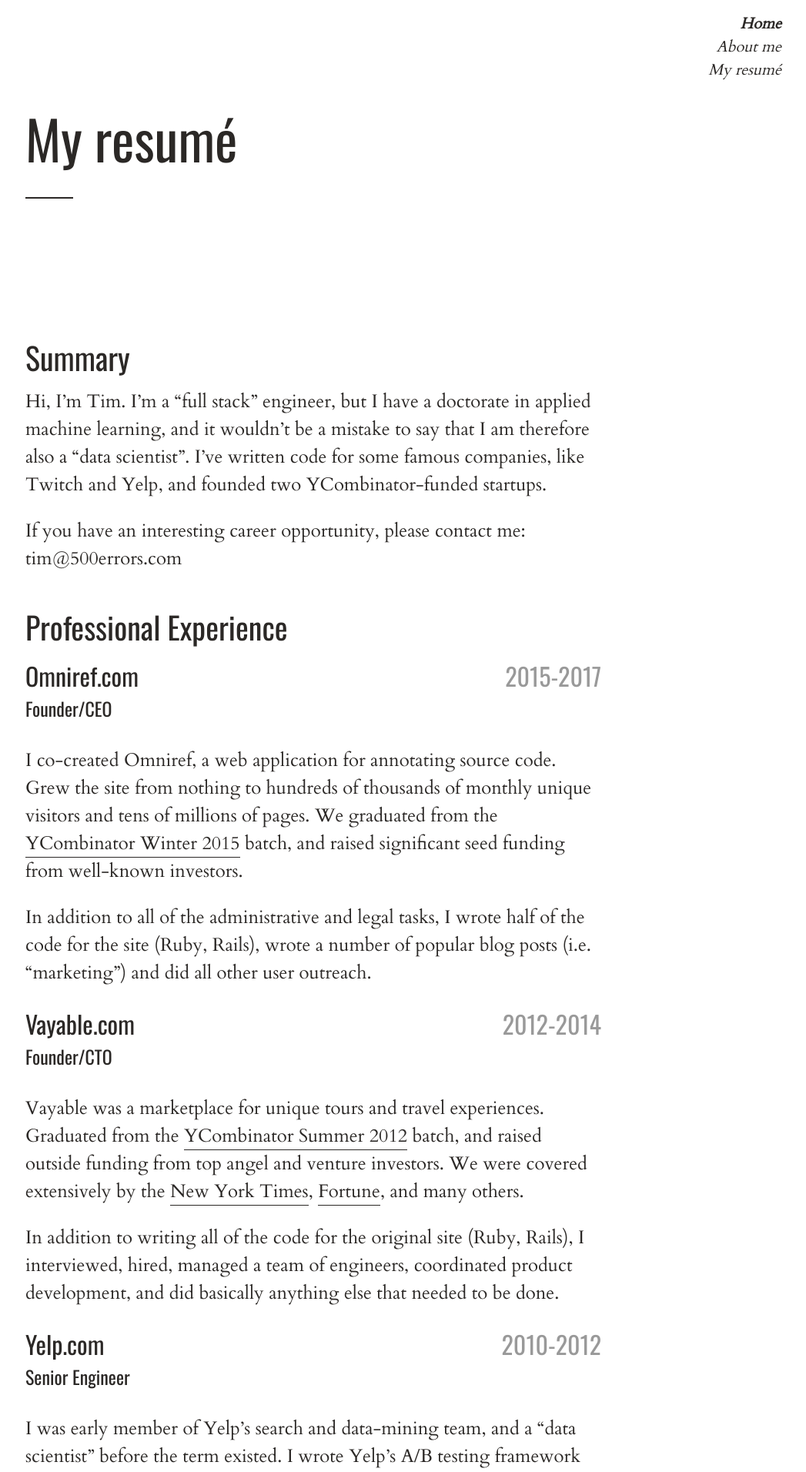
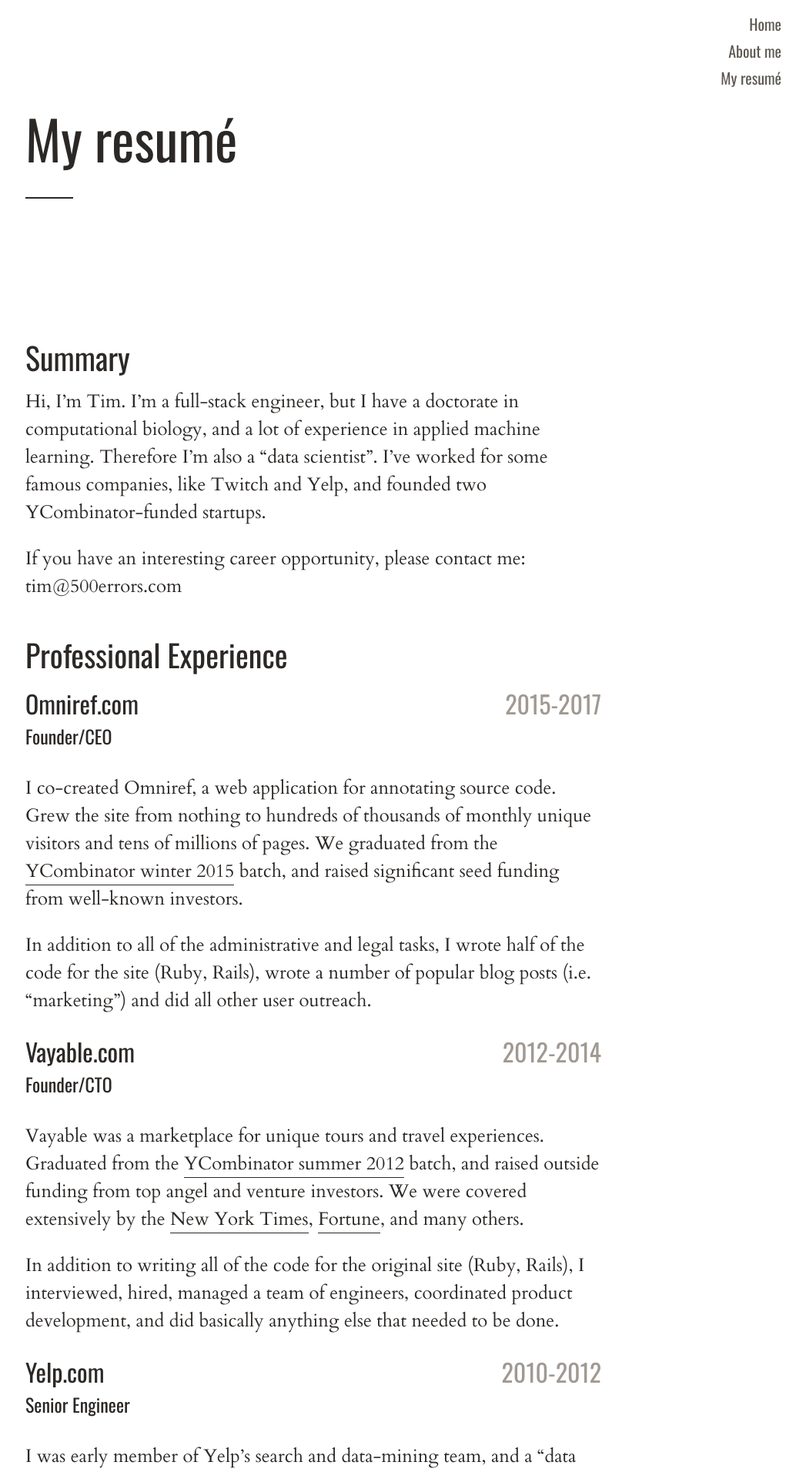
Before and after one commit to timaro/timaro.github.io, a Jekyll site: the page built from resume.md, in a window 1280 px wide. Shown: the top 1912 px of the page at 77% size, without its empty margins (233-1280 px from the left). Built offline with Jekyll 4.4.1, drawn with Linux system fonts in a browser that asks for light colours.

Commit message:
changed style of sidebar links, tweaked resume.

```diff
--- a/_includes/header.html
+++ b/_includes/header.html
@@ -1,26 +1,21 @@
 <header class="px-2 clearfix">
-  <!-- <div class="left-lg absolute-lg left-0 top-0 sm-width-full mt-2">
-    <a class="no-underline-hover px-1" href="{{ site.baseurl }}/">
-      <span class="inline-block h4 hide-sm ml-2">&#x261c;</span>
-    </a>
-    <a class="italic no-underline" href="{{ site.baseurl }}/">
-       home
-    </a>
-  </div> -->
   <div class="right-lg absolute-lg right-0 top-0">
     <ul class="mt-1 mt-lg-2 mr-2 mr-lg-3">
-      <li class="inline-block block-lg text-right ml-1 ml-lg-0">
-        <a class="italic h4 bold no-underline" href="{{ site.baseurl }}/">
-          <!-- {{ site.title }} -->
-          Home
-        </a>
+      <li class="inline-block block-lg text-right ml-0 ml-lg-0">
+        <h4 class="text-accent mt-0">
+          <a class="no-underline" href="{{ site.baseurl }}/">
+            Home
+          </a>
+        </h4>
       </li>
       {% for my_page in site.pages %}
         {% if my_page.title %}
         <li class="inline-block block-lg text-right ml-1 ml-lg-0">
-          <a class="italic no-underline h4" href="{{ my_page.url | prepend: site.baseurl }}">
-            {{ my_page.title }}
-          </a>
+          <h4 class="text-accent mt-0">
+            <a class="no-underline" href="{{ my_page.url | prepend: site.baseurl }}">
+              {{ my_page.title }}
+            </a>
+          </h4>
         </li>
         {% endif %}
       {% endfor %}
--- a/_sass/_components.scss
+++ b/_sass/_components.scss
@@ -142,7 +142,7 @@ code {
 
   .date {
     margin-top:0px;
-    color:#999;
+    color:$gray;
     display:inline-block;
     float:right;
   }
--- a/_sass/_theme-light.scss
+++ b/_sass/_theme-light.scss
@@ -2,11 +2,12 @@
 
 // Color variables
 $black: #2B2826;
-$gray-dark: #423F38;
+$gray-dark: #5d5952;
 $gray: #A09992;
 $gray-light: #D7D5D1;
 $white: #fff;
 $burgundy: #B54545;
+
 // Config
 $color-background: $white !default;
 $color-foreground: $black !default;
--- a/resume.md
+++ b/resume.md
@@ -5,9 +5,10 @@ layout: page
 
 # Summary
 
-Hi, I'm Tim. I'm a "full stack" engineer, but I have a doctorate in applied machine learning,
-and it wouldn't be a mistake to say that I am therefore also a "data scientist". I've written code for
-some famous companies, like Twitch and Yelp, and founded two YCombinator-funded startups.
+Hi, I'm Tim. I'm a full-stack engineer, but I have a doctorate in computational biology,
+and a lot of experience in applied machine learning. Therefore I'm also a
+"data scientist". I've worked for some famous companies, like Twitch and Yelp, and
+founded two YCombinator-funded startups.
 
 If you have an interesting career opportunity, please contact me: tim@500errors.com
 
@@ -22,7 +23,7 @@ If you have an interesting career opportunity, please contact me: tim@500errors.
 I co-created Omniref, a web application for annotating source code. Grew
 the site from nothing to hundreds of thousands of monthly unique visitors
 and tens of millions of pages. We graduated from the
-[YCombinator Winter 2015](https://blog.ycombinator.com/yc-backed-omniref-yc-w15-is-rap-genius-for-code/){:target="_blank"}
+[YCombinator winter 2015](https://blog.ycombinator.com/yc-backed-omniref-yc-w15-is-rap-genius-for-code/){:target="_blank"}
 batch, and raised significant seed funding from well-known investors.
 
 In addition to all of the administrative and legal tasks, I wrote half of the
@@ -36,7 +37,7 @@ code for the site (Ruby, Rails), wrote a number of popular blog posts (i.e.
 </div>
 
 Vayable was a marketplace for unique tours and travel experiences. Graduated from the
-[YCombinator Summer 2012](https://techcrunch.com/2012/08/21/y-combinator-s12-batch-4/){:target="_blank"} batch,
+[YCombinator summer 2012](https://techcrunch.com/2012/08/21/y-combinator-s12-batch-4/){:target="_blank"} batch,
 and raised outside funding from top angel and venture investors. We were covered extensively
 by the [New York Times](http://www.nytimes.com/2012/07/08/travel/click-here-for-an-offbeat-experience.html){:target="_blank"},
 [Fortune](http://fortune.com/2012/10/03/11-sites-that-want-to-rule-the-share-economy/){:target="_blank"}, and many others.
```
